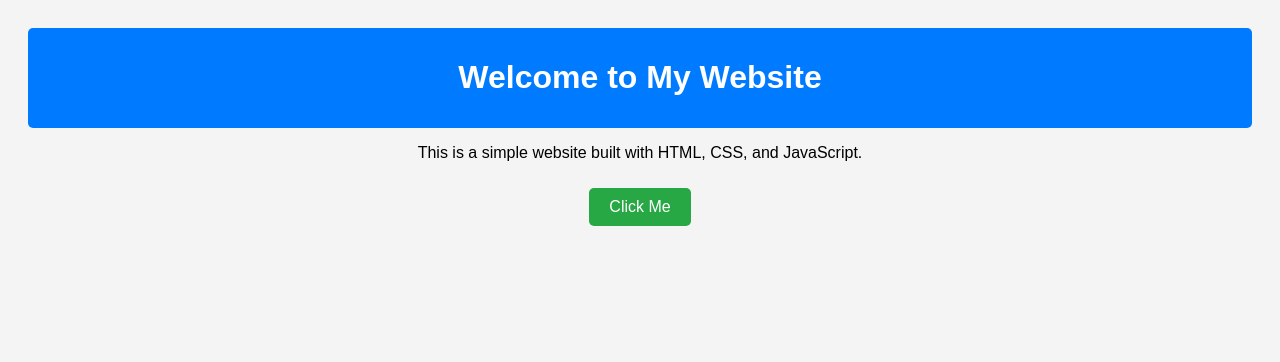
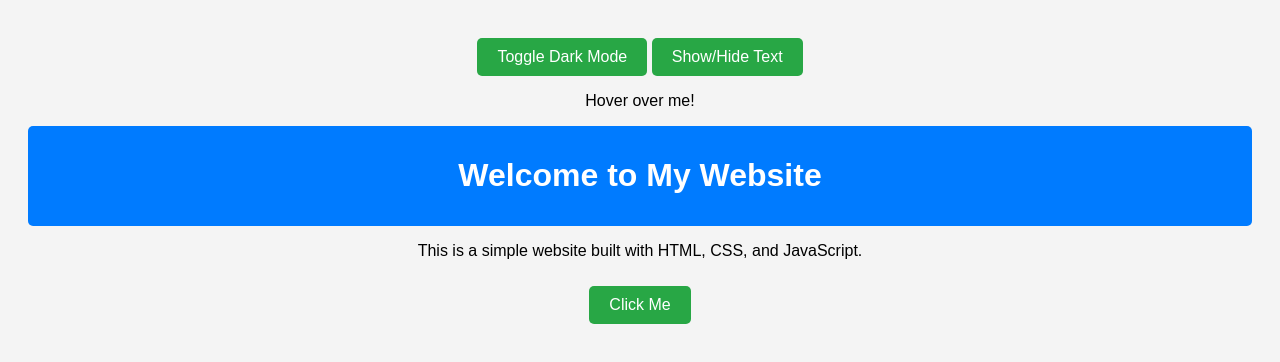
Before and after one commit to pkarthikmohan/my-simple-website, a plain HTML site: page index.html in a window 1280 px wide. Drawn offline with Linux system fonts and the light colour scheme.

Commit message:
Update index.html

```diff
--- a/index.html
+++ b/index.html
@@ -7,6 +7,13 @@
     <link rel="stylesheet" href="style.css">
 </head>
 <body>
+    <button onclick="toggleDarkMode()">Toggle Dark Mode</button>
+    <button onclick="toggleText()">Show/Hide Text</button>
+<p id="hiddenText" style="display: none;">Surprise! 🎉</p>
+<p id="hoverText">Hover over me!</p>
+<p id="clock"></p>
+
+
     <header>
         <h1>Welcome to My Website</h1>
     </header>
```
